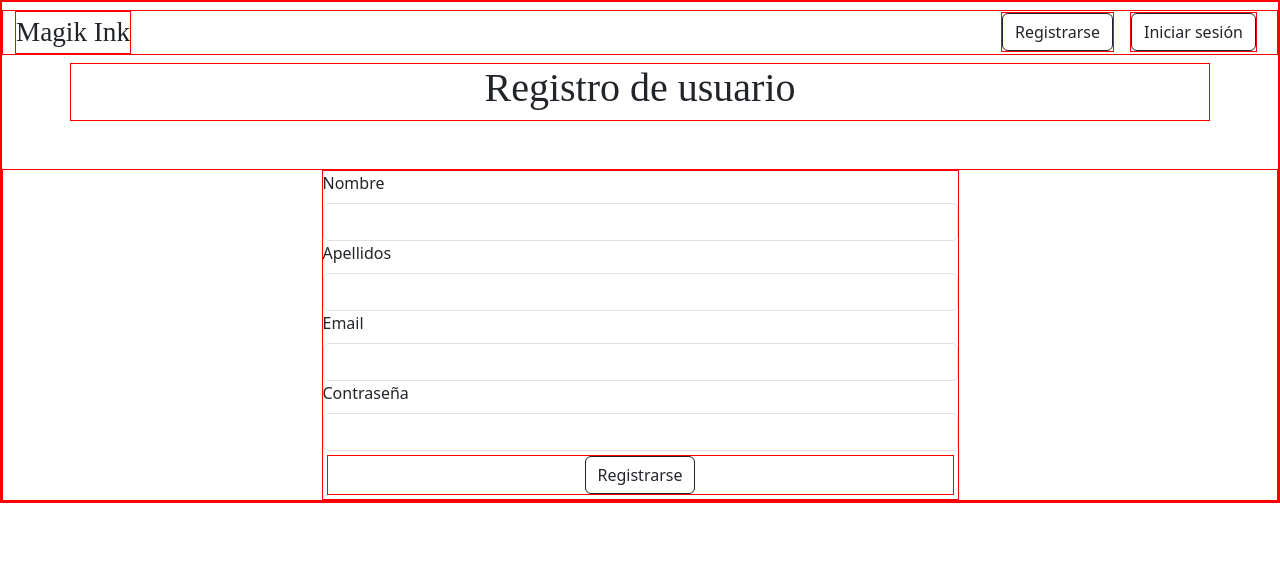
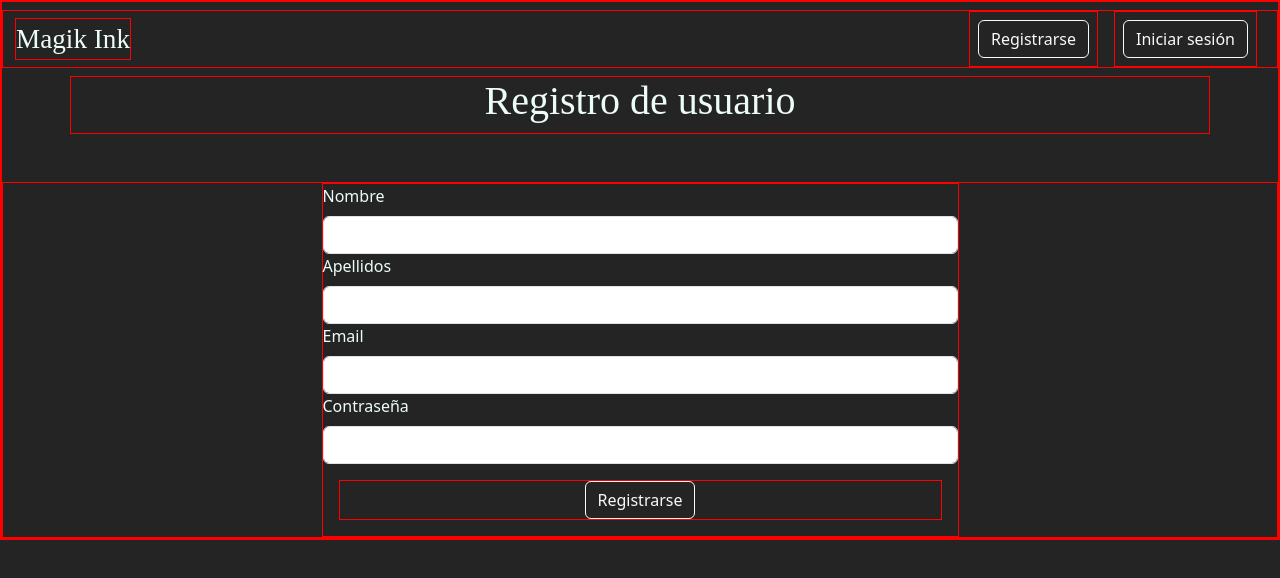
Before and after one commit to aipacheco/Tattoo-Studio, a React (Vite) app: page /register in a window 1280 px wide. Shown: the top 578 px of the page. Built offline with nearby package versions, Linux system fonts and the light colour scheme; a web font is replaced by a local one.

Commit message:
styles: general style and buttons style

```diff
--- a/src/components/Button/Button.jsx
+++ b/src/components/Button/Button.jsx
@@ -1,8 +1,8 @@
 /* eslint-disable react/prop-types */
 const Button = ({text, handleSubmit}) => {
   return (
-<div className="d-flex justify-content-center m-1">
-<button type="button" className="btn btn-outline-dark" onClick={handleSubmit}>
+<div className="d-flex justify-content-center m-3">
+<button type="button" className="btn btn-outline-light" onClick={handleSubmit}>
       {text}
     </button>
 </div>
--- a/src/components/DropdownMenu/DropdownMenu.css
+++ b/src/components/DropdownMenu/DropdownMenu.css
@@ -0,0 +1,3 @@
+.dropdown-menu.show{
+    background-color: rgb(236, 252, 246)!important;
+}
--- a/src/components/DropdownMenu/DropdownMenu.jsx
+++ b/src/components/DropdownMenu/DropdownMenu.jsx
@@ -25,7 +25,7 @@ const DropdownMenu = () => {
       <div id="dropdown-menu" className="dropdown me-4">
         <a
           id="boton-drop"
-          className="btn btn-outline-dark dropdown-toggle "
+          className="btn btn-outline-light dropdown-toggle "
           href="#"
           role="button"
           data-bs-toggle="dropdown"
--- a/src/components/LinkButton/LinkButton.jsx
+++ b/src/components/LinkButton/LinkButton.jsx
@@ -4,7 +4,7 @@ import "./LinkButton.css"
 
 const LinkButton = ({direction, text, type, altColor}) => {
 
-  const buttonClass = altColor ? "btn btn-secondary" : "btn btn-outline-dark";
+  const buttonClass = altColor ? "btn btn-secondary" : "btn btn-outline-light m-2";
 
   return (
     <div>
--- a/src/components/Navbar/NavbarCustom.css
+++ b/src/components/Navbar/NavbarCustom.css
@@ -1,7 +1,8 @@
 .navbar {
-  background-color: rgb(255, 255, 255);
+  background-color: rgb(36, 36, 36);
 }
 .brand {
   font-family: "Sedgwick Ave", cursive;
   font-size: 1.7em;
+  color: rgb(236, 252, 246);
 }
--- a/src/index.css
+++ b/src/index.css
@@ -1,9 +1,7 @@
 body {
-  background-color: rgb(255, 255, 255);
-  /* background-image: url("../src/assets/279866-P621EW-730.png"); */
-  /* background-position: center;
-  background-repeat: no-repeat;
-  background-size: cover; */
+  background-color: rgb(36, 36, 36);
+  color: rgb(236, 252, 246);
+
 }
 #root {
   margin: 0;
@@ -21,6 +19,10 @@ div {
   border: 1px solid red;
 }
 
-h1{
+h1 {
   font-family: "Sedgwick Ave", cursive;
+  color: rgb(236, 252, 246);
 }
+.btn-outline-light:hover{
+  background-color: rgb(236, 252, 246)!important;
+}
```
